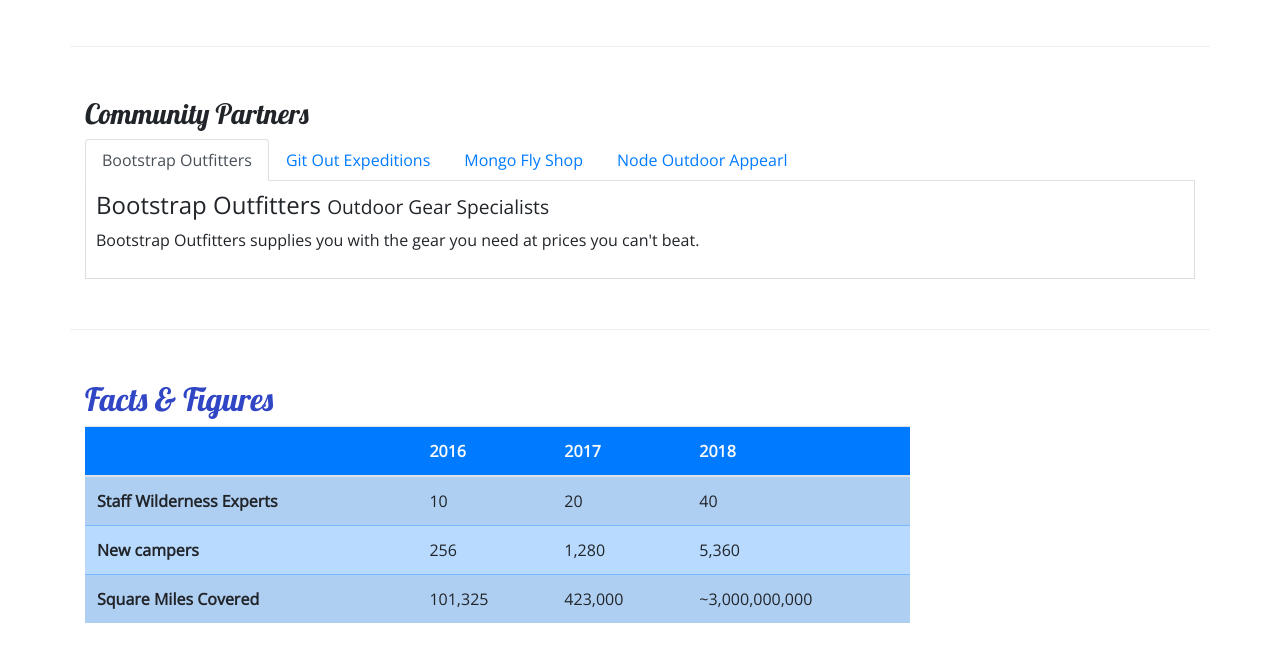
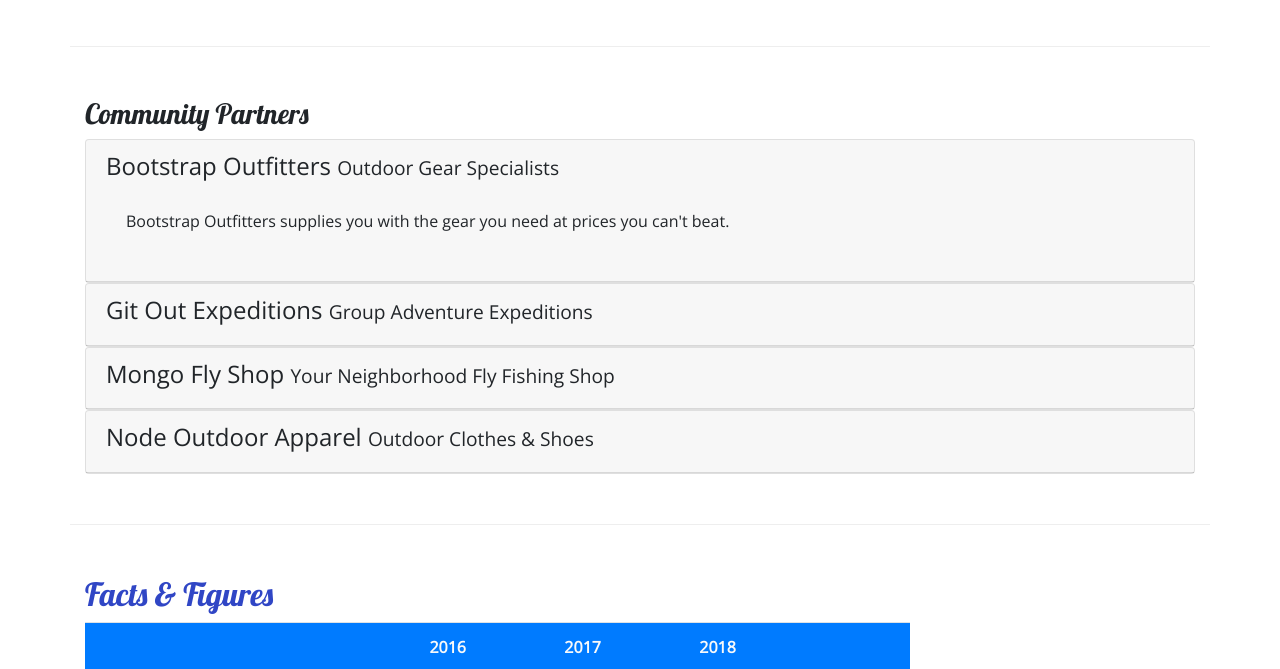
Before and after one commit to MidZM/nucampsite-bootstrap, a website: page aboutus.html in a window 1280 px wide. Shown: the part 780-1449 px from the top of the page. Drawn offline with nearby package versions, Linux system fonts and the light colour scheme.

Commit message:
Accordion

```diff
--- a/aboutus.html
+++ b/aboutus.html
@@ -100,28 +100,54 @@
         <div class="row row-content">
             <div class="col">
                 <h3>Community Partners</h3>
-                <ul class="nav nav-tabs">
-                    <li class="nav-item"><a class="nav-link active" href="#bootstrap" role="tab" data-toggle="tab">Bootstrap Outfitters</a></li>
-                    <li class="nav-item"><a class="nav-link" href="#git" role="tab" data-toggle="tab">Git Out Expeditions</a></li>
-                    <li class="nav-item"><a class="nav-link" href="#mongo" role="tab" data-toggle="tab">Mongo Fly Shop</a></li>
-                    <li class="nav-item"><a class="nav-link" href="#node" role="tab" data-toggle="tab">Node Outdoor Appearl</a></li>
-                </ul>
-                <div class="tab-content">
-                    <div role="tabpanel" class="tab-pane fade show active" id="bootstrap">
-                        <h4>Bootstrap Outfitters <small>Outdoor Gear Specialists</small></h4>
-                        <p class="d-none d-sm-block">Bootstrap Outfitters supplies you with the gear you need at prices you can't beat.</p>
+                <div id="accordion">
+                    <div class="card">
+                        <div role="tab" class="card-header">
+                            <h4>
+                                <a data-toggle="collapse" data-target="#bootstrap">Bootstrap Outfitters <small>Outdoor Gear Specialists</small></a>
+                            </h4>
+                            <div class="collapse show" id="bootstrap" data-parent="#accordion">
+                                <div class="card-body">
+                                    <p class="d-none d-sm-block">Bootstrap Outfitters supplies you with the gear you need at prices you can't beat.</p>
+                                </div>
+                            </div>
+                        </div>
                     </div>
-                    <div role="tabpanel" class="tab-pane fade" id="git">
-                        <h4>Git Out Expeditions <small>Group Adventure Expeditions</small></h4>
-                        <p class="d-none d-sm-block">Join Git Out Expeditions to explore new horizons with a group of other adventurers!</p>
+                    <div class="card">
+                        <div role="tab" class="card-header">
+                            <h4>
+                                <a class="collapsed" data-toggle="collapse" data-target="#git">Git Out Expeditions <small>Group Adventure Expeditions</small></a>
+                            </h4>
+                            <div class="collapse" id="git" data-parent="#accordion">
+                                <div class="card-body">
+                                    <p class="d-none d-sm-block">Join Git Out Expeditions to explore new horizons with a group of other adventurers!</p>
+                                </div>
+                            </div>
+                        </div>
                     </div>
-                    <div role="tabpanel" class="tab-pane fade" id="mongo">
-                        <h4>Mongo Fly Shop <small>Your Neighborhood Fly Fishing Shop</small></h4>
-                        <p class="d-none d-sm-block">Need a new fishing pole, a tacklebox, or flies of all kinds? Stop by Mongo Fly Shop.</p>
+                    <div class="card">
+                        <div role="tab" class="card-header">
+                            <h4>
+                                <a class="collapsed" data-toggle="collapse" data-target="#mongo">Mongo Fly Shop <small>Your Neighborhood Fly Fishing Shop</small></a>
+                            </h4>
+                            <div class="collapse" id="mongo" data-parent="#accordion">
+                                <div class="card-body">
+                                    <p class="d-none d-sm-block">Need a new fishing pole, a tacklebox, or flies of all kinds? Stop by Mongo Fly Shop.</p>
+                                </div>
+                            </div>
+                        </div>
                     </div>
-                    <div role="tabpanel" class="tab-pane fade" id="node">
-                        <h4>Node Outdoor Apparel <small>Outdoor Clothes & Shoes</small></h4>
-                        <p class="d-none d-sm-block">From polar fleeces to swimsuits, hiking boots to waders, a visit to Node will be sure to get you covered.</p>
+                    <div class="card">
+                        <div role="tab" class="card-header">
+                            <h4>
+                                <a class="collapsed" data-toggle="collapse" data-target="#node">Node Outdoor Apparel <small>Outdoor Clothes & Shoes</small></a>
+                            </h4>
+                            <div class="collapse" id="node" data-parent="#accordion">
+                                <div class="card-body">
+                                    <p class="d-none d-sm-block">From polar fleeces to swimsuits, hiking boots to waders, a visit to Node will be sure to get you covered.</p>
+                                </div>
+                            </div>
+                        </div>
                     </div>
                 </div>
             </div>
```
